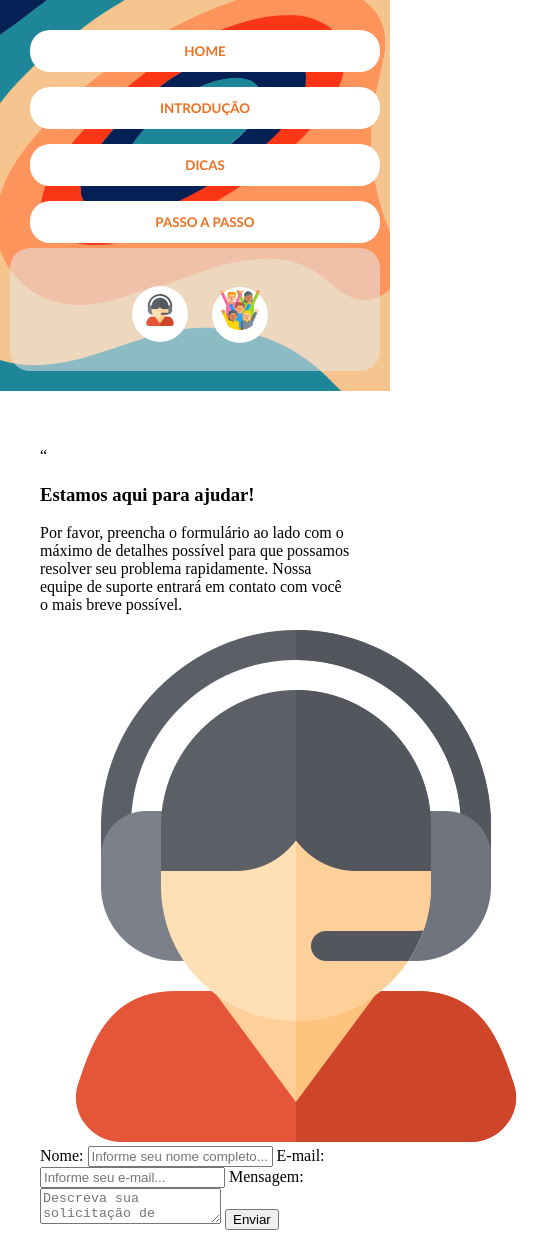
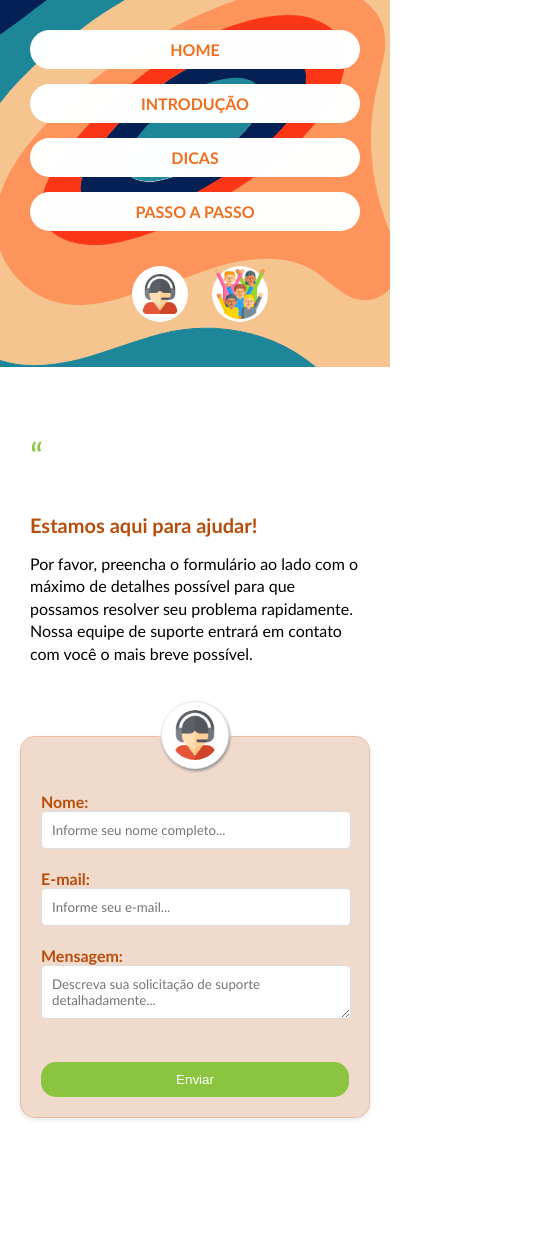
Before and after one commit to gabi-ulisses/projeto-ihc, a plain HTML site: page public/suporte.html in a window 390 px wide. Shown: the whole page, 552 px wide, since content can reach past the window. After the commit the page ends 1138 px from the top, so only its background shows below. Drawn offline with Linux system fonts and the light colour scheme.

Commit message:
Ajustes CSS

```diff
--- a/assets/css/dicas.css
+++ b/assets/css/dicas.css
@@ -24,7 +24,7 @@ nav ul{
 
 nav ul .liPrincipal{
     text-align: center;
-    padding: 8px;
+    padding: 10px;
     border-radius: 20px;
     margin: 15px 0px 15px 20px;
     background-color: #ffffff;
@@ -92,10 +92,9 @@ nav ul li a{
         padding:15px 10px 15px 10px !important;
     }
 
-    nav ul li{
-        font-size: 10pt;
-        margin: 15px 0px 15px 0px;
-        background-color: #e7e7e78c;
+    nav ul .liPrincipal{
+        margin: 15px 20px 15px 20px;
+        background-color: #f3f3f3;
         margin-bottom: 5px !important;
     }
 
--- a/assets/css/introducao.css
+++ b/assets/css/introducao.css
@@ -21,7 +21,7 @@ nav ul{
 
 nav ul .liPrincipal{
     text-align: center;
-    padding: 8px;
+    padding: 10px;
     border-radius: 20px;
     margin: 15px 0px 15px 20px;
     background-color: #ffffff;
@@ -38,7 +38,7 @@ nav ul li a{
 }
 
 #li_icon1, #li_icon2{
-    background-color: #ffffff !important;
+    background-color: #ffffff;
     border-radius: 100%;
     text-align: center;
 }
@@ -302,3 +302,59 @@ p{
     }
 
 }
+/* Menu em telas até 567px */
+
+@media (min-width: 200px) and (max-width: 567px) {
+
+    nav ul{
+        padding:15px 10px 15px 10px !important;
+    }
+
+    nav ul .liPrincipal{
+        margin: 15px 20px 15px 20px;
+        background-color: #f3f3f3;
+        margin-bottom: 5px !important;
+    }
+
+    nav ul{
+        display: block;
+        align-items: center;
+        padding: 0;
+        margin: 0;
+
+        list-style-type: none;
+    }
+
+    nav ul li{
+        text-align: center;
+        padding: 8px;
+        border-radius: 20px;
+        margin: 0px 0px 0px 0px;
+
+  }
+
+    #li_icon1 {
+        margin-left: auto;
+        padding: 8px;
+        width: 40px;
+        height: 40px;
+        text-align: center;
+    }
+
+    #li_icon1, #li_icon2 {
+        display: inline-block;
+        margin: auto;
+    }
+
+    #icones{
+        margin: auto;
+    }
+
+    #li_icon2 {
+        padding: 0;
+        width: 50px;
+        height: 50px;
+        padding:3px;
+
+    }
+}
--- a/assets/css/manual.css
+++ b/assets/css/manual.css
@@ -24,7 +24,7 @@ nav ul{
 
 nav ul .liPrincipal{
     text-align: center;
-    padding: 8px;
+    padding: 10px;
     border-radius: 20px;
     margin: 15px 0px 15px 20px;
     background-color: #ffffff;
--- a/assets/css/paginaInicial.css
+++ b/assets/css/paginaInicial.css
@@ -98,8 +98,7 @@ section h1{
         font-size: 25pt;
     }
     nav ul li{
-        font-size: 10pt;
-        margin: 15px 10px 15px 20px;
+        margin: 15px 20px 15px 20px;
     }
   }
 
@@ -128,11 +127,10 @@ section h1{
     }
 
     nav ul{
-        padding:15px 10px 15px 10px !important;
+        padding:15px 20px 15px 20px !important;
     }
 
     nav ul .liPrincipal{
-        font-size: 10pt;
         margin: 15px 0px 15px 0px;
         background-color: #e7e7e78c;
         margin-bottom: 5px !important;
--- a/assets/css/passos.css
+++ b/assets/css/passos.css
@@ -24,7 +24,7 @@ nav ul{
 
 nav ul .liPrincipal{
     text-align: center;
-    padding: 8px;
+    padding: 10px;
     border-radius: 20px;
     margin: 15px 0px 15px 20px;
     background-color: #ffffff;
@@ -92,10 +92,9 @@ nav ul li a{
         padding:15px 10px 15px 10px !important;
     }
 
-    nav ul li{
-        font-size: 10pt;
-        margin: 15px 0px 15px 0px;
-        background-color: #e7e7e78c;
+    nav ul .liPrincipal{
+        margin: 15px 20px 15px 20px;
+        background-color: #f3f3f3;
         margin-bottom: 5px !important;
     }
 
--- a/assets/css/relatos.css
+++ b/assets/css/relatos.css
@@ -12,7 +12,7 @@ main{
     background-size: cover;
     color: white;
     height: 100vh;
-    width: 60vh;
+    width: 60%;
     text-align: center;
 }
 
@@ -88,3 +88,14 @@ main{
     width: 100%;
     box-shadow: 0 4px 8px rgba(0, 0, 0, 0.2);
 }
+
+@media (max-width: 567px) {
+
+    main{
+        display: block;
+    }
+
+    .secao1{
+        width: 100%;
+    }
+}
--- a/assets/css/sobre.css
+++ b/assets/css/sobre.css
@@ -1,6 +1,7 @@
 body{
     background-color: #ffffff;
     margin: 0px !important;
+    font-family: 'Gill Sans', 'Gill Sans MT', Calibri, 'Trebuchet MS', sans-serif;
 }
 
 main{
@@ -24,7 +25,7 @@ nav ul{
 
 nav ul .liPrincipal{
     text-align: center;
-    padding: 8px;
+    padding: 10px;
     border-radius: 20px;
     margin: 15px 0px 15px 20px;
     background-color: #ffffff;
@@ -84,6 +85,7 @@ nav ul li a{
     }
 }
 
+
 /* Menu em telas até 567px */
 
 @media (min-width: 200px) and (max-width: 567px) {
@@ -92,10 +94,9 @@ nav ul li a{
         padding:15px 10px 15px 10px !important;
     }
 
-    nav ul li{
-        font-size: 10pt;
-        margin: 15px 0px 15px 0px;
-        background-color: #e7e7e78c;
+    nav ul .liPrincipal{
+        margin: 15px 20px 15px 20px;
+        background-color: #f3f3f3;
         margin-bottom: 5px !important;
     }
 
@@ -142,7 +143,6 @@ nav ul li a{
     }
 }
 
-
 /*Parte dos textos*/
 
 section {
@@ -175,8 +175,9 @@ h3{
 }
 
 #parte1, #parte2{
-    background-color: #8bb80b;
-    border: 1px solid #8bb80b;
+    background-color: #c7e86b;
+    border: 1px solid #c7e86b;
+    box-shadow: 1px 2px 3px #868685;
     width: 330px;
     height: 500px;
     padding: 20px;
@@ -302,4 +303,24 @@ h3{
         width: 100%;
         margin: 20px 0;
     }
+
+    main header{
+        margin-top: 0px;
+        margin-left: 0px;
+        margin: 0px;
+        padding: 0px;
+        width: 100%;
+    }
+
+    main header h2{
+        margin-top: 0px;
+        margin-left: 0px;
+        margin-bottom: 50px;
+
+    }
+    main header #pontoI{
+        margin-top: 0px;
+        margin-left: 0px;
+
+    }
 }
--- a/assets/css/suporte.css
+++ b/assets/css/suporte.css
@@ -3,15 +3,14 @@ body{
     margin: 0px !important;
 }
 
-main{
-    padding: 40px;
-}
 /* Menu de navegação */
 
 nav{
     background-image: url("../img/fundo.png");
     font-family:'Gill Sans', 'Gill Sans MT', Calibri, 'Trebuchet MS', sans-serif;
     font-weight: 600;
+    margin-bottom: 50px;
+
 }
 nav ul{
     display: flex;
@@ -24,7 +23,7 @@ nav ul{
 
 nav ul .liPrincipal{
     text-align: center;
-    padding: 13px;
+    padding: 10px;
     border-radius: 20px;
     margin: 15px 0px 15px 20px;
     background-color: #ffffff;
@@ -41,11 +40,12 @@ nav ul li a{
 }
 
 #li_icon1, #li_icon2{
-    background-color: #ffffff !important;
+    background-color: #ffffff;
     border-radius: 100%;
     text-align: center;
 }
-#li_icon1 {
+
+#icones{
     margin-left: auto;
     padding: 0px;
 
@@ -57,26 +57,30 @@ nav ul li a{
 }
 
 #li_icon1 {
-    padding: 5px;
+    padding: 7px;
     width: 40px;
     height: 40px;
     margin-right: 10px;
 }
 #li_icon2 {
-    padding: 0;
+    padding: 3px;
     width: 50px;
     height: 50px;
     margin-right: 10px !important;
 }
 .icon img{
-    width: 80%;
-    height: 80%;
+    width: 100%;
+    height: 100%;
     vertical-align: middle;
 }
 
 /* Menu em telas até 1024px */
 
 @media (min-width: 769px) and (max-width: 1024px) {
+
+    nav{
+        margin-bottom:  50px;
+    }
 
     nav ul li{
         font-size: 10pt;
@@ -86,16 +90,18 @@ nav ul li a{
 
 /* Menu em telas até 567px */
 
-@media (min-width: 200px) and (max-width: 567px) {
+@media(max-width: 567px) {
 
+    nav{
+        margin-bottom: 0px;
+    }
     nav ul{
         padding:15px 10px 15px 10px !important;
     }
 
-    nav ul li{
-        font-size: 10pt;
-        margin: 15px 0px 15px 0px;
-        background-color: #e7e7e78c;
+    nav ul .liPrincipal{
+        margin: 15px 20px 15px 20px;
+        background-color: #fffffffe;
         margin-bottom: 5px !important;
     }
 
@@ -143,70 +149,202 @@ nav ul li a{
 }
 
 
-/* Menu em telas até 1024px */
+/*Parte dos textos*/
 
-@media (min-width: 769px) and (max-width: 1024px) {
+main {
+    display: inline-flex;
+    justify-content: space-between;
+    align-items: center;
+    padding: 20px;
+    margin: 0px !important;
+    font-family:'Gill Sans', 'Gill Sans MT', Calibri, 'Trebuchet MS', sans-serif;
 
-    nav ul li{
-        font-size: 10pt;
-        margin: 15px 10px 15px 20px;
-    }
 }
 
-/* Menu em telas até 567px */
+.titulo {
+    font-size: 50px;
+    color: #8bc53f;
+}
 
-@media (min-width: 200px) and (max-width: 567px) {
+#text-section {
+    max-width: 30%;
+    padding: 0px 0px 60px 60px;
+}
+#text-section h1 {
+    font-size: 24px;
+    color: #b84d0b;
+    margin: 10px 0;
+}
 
-    nav ul{
-        padding:15px 10px 15px 10px !important;
+.description {
+    font-size: 20px;
+    line-height: 1.4;
+    text-align: left;
+}
+
+#form-section {
+    max-width: 100%;
+}
+#form-section fieldset{
+    max-width: 100%;
+    background-color: #b84d0b35;
+    border: 1px solid #b84d0b35;
+    border-radius: 15px;
+    box-shadow: 0 2px 4px rgba(0,0,0,0.1);
+    color: #b84d0b;
+    border: none;
+    padding: 30px;
+    margin: 0px 60px 0px 0px;
+}
+
+
+ legend img{
+    background-color: #ffffff;
+    padding: 8px;
+    border-radius: 100%;
+    box-shadow: 1px 2px 3px #949494;
+    border: 1px solid #ececec;
+ }
+
+.profile-image {
+    text-align: center;
+
+}
+
+.profile-image img {
+    width: 60px;
+    height: auto;
+}
+
+#form-section label {
+    margin-bottom: 5px;
+    font-weight: bold;
+}
+
+#form-section input, #form-section textarea {
+    width: calc(100% - 20px);
+    padding: 10px;
+    margin-bottom: 20px;
+    border: 1px solid #ddd;
+    border-radius: 5px;
+}
+
+#form-section button {
+    position: absolute;
+    padding: 10px 20px;
+    background-color: #8bc53f;
+    color: white;
+    border: none;
+    border-radius: 15px;
+    cursor: pointer;
+    width: 200px;
+    margin-top:10px;
+    left: 59%;
+}
+
+#form-section button:hover {
+    background-color: #79a42e;
+}
+
+#message, #name, #email{
+    font-family:'Gill Sans', 'Gill Sans MT', Calibri, 'Trebuchet MS', sans-serif;
+}
+
+@media (max-width: 1024px) {
+
+    section {
+        height: auto;
+        width: auto;
     }
 
-    nav ul li{
-        font-size: 10pt;
-        margin: 15px 0px 15px 0px;
-        background-color: #e7e7e78c;
-        margin-bottom: 5px !important;
+    .titulo {
+        font-size: 40px;
     }
 
-    nav ul{
-        display: block;
-        align-items: center;
-        padding: 0;
-        margin: 0;
-
-        list-style-type: none;
+    #form-section fieldset{
+        max-width: 100%;
+        background-color: #b84d0b35;
+        border: 1px solid #b84d0b35;
+        border-radius: 15px;
+        box-shadow: 0 2px 4px rgba(0,0,0,0.1);
+        color: #b84d0b;
     }
 
-    nav ul li{
-        text-align: center;
-        padding: 8px;
-        border-radius: 20px;
-        margin: 0px 0px 0px 0px;
+    #text-section {
+        max-width: 45%;
+        padding: 20px;
+    }
 
-  }
+    #text-section h1 {
+        font-size: 22px;
+    }
 
-    #li_icon1 {
-        margin-left: auto;
-        padding: 8px;
-        width: 40px;
-        height: 40px;
+    .description {
+        font-size: 18px;
+    }
+
+    .profile-image img {
+        width: 55px;
+    }
+
+}
+
+@media (max-width: 790px) {
+
+    .titulo {
+        font-size: 36px;
+    }
+
+    #text-section {
+        max-width: 100%;
+        padding: 10px;
+    }
+
+    #text-section h1 {
+        font-size: 20px;
+    }
+
+    .description {
+        font-size: 16px;
+    }
+
+    main{
+        display: block;
+    }
+
+    #form-section{
+        max-width: 100%;
+    }
+
+    #form-section fieldset{
+        max-width: 100%;
+        padding: 20px;
+        margin-top: 10px;
+        margin-right: 0px;
+
+    }
+
+    .profile-image {
+        position: static;
+        margin: 0 auto;
         text-align: center;
     }
 
-    #li_icon1, #li_icon2 {
-        display: inline-block;
-        margin: auto;
+    .profile-image img {
+        width: 50px;
     }
 
-    #icones{
-        margin: auto;
+    #form-section input, #form-section textarea {
+        width: 100%;
+        width: calc(100% - 20px);
+
     }
 
-    #li_icon2 {
-        padding: 0;
-        width: 50px;
-        height: 50px;
-        padding:3px;
+    #form-section button {
+        position: static;
+        margin: 20px auto 0;
+        display: block;
+        width: 100%;
+    }
 
-    }
 }
--- a/public/suporte.html
+++ b/public/suporte.html
@@ -37,9 +37,8 @@
         </section>
         <section id="form-section">
             <article>
-                <article class="profile-image">
-                    <img src="../assets/img/suporte.png" alt="Suporte">
-                </article>
+                <fieldset>
+                <legend class="profile-image"><img src="../assets/img/suporte.png" alt="Suporte"></legend>
                     <form>
                         <label for="name">Nome:</label>
                         <input type="text" id="name" name="name" placeholder="Informe seu nome completo...">
@@ -52,6 +51,8 @@
 
                         <button type="submit">Enviar</button>
                     </form>
+                </fieldset>
+
             </article>
         </section>
     </main>
```
Also changed, not shown: public/sobre.html (+7 -7 lines), assets/img/gabi.png (added). Lines whose indentation alone changed are shown as unchanged.
